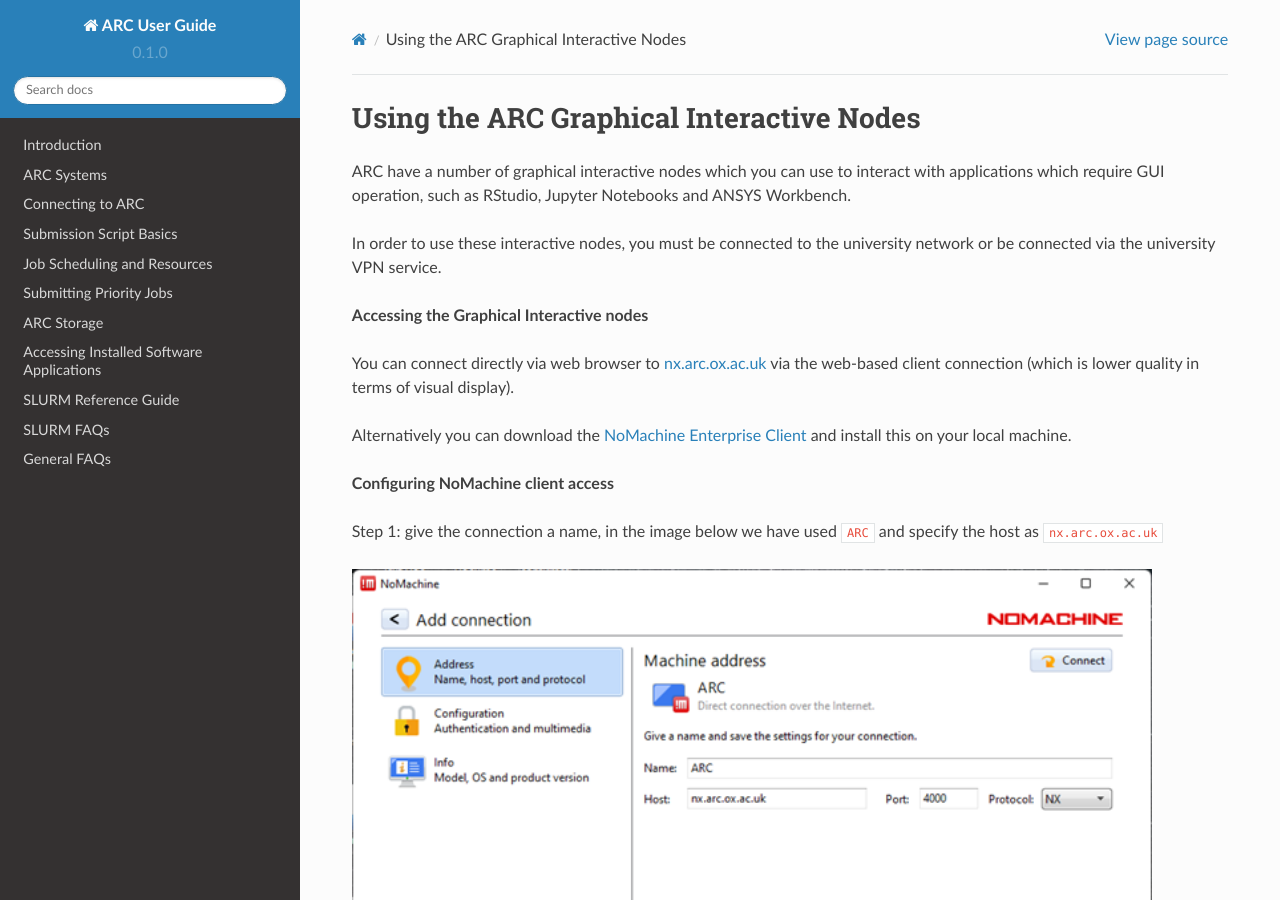
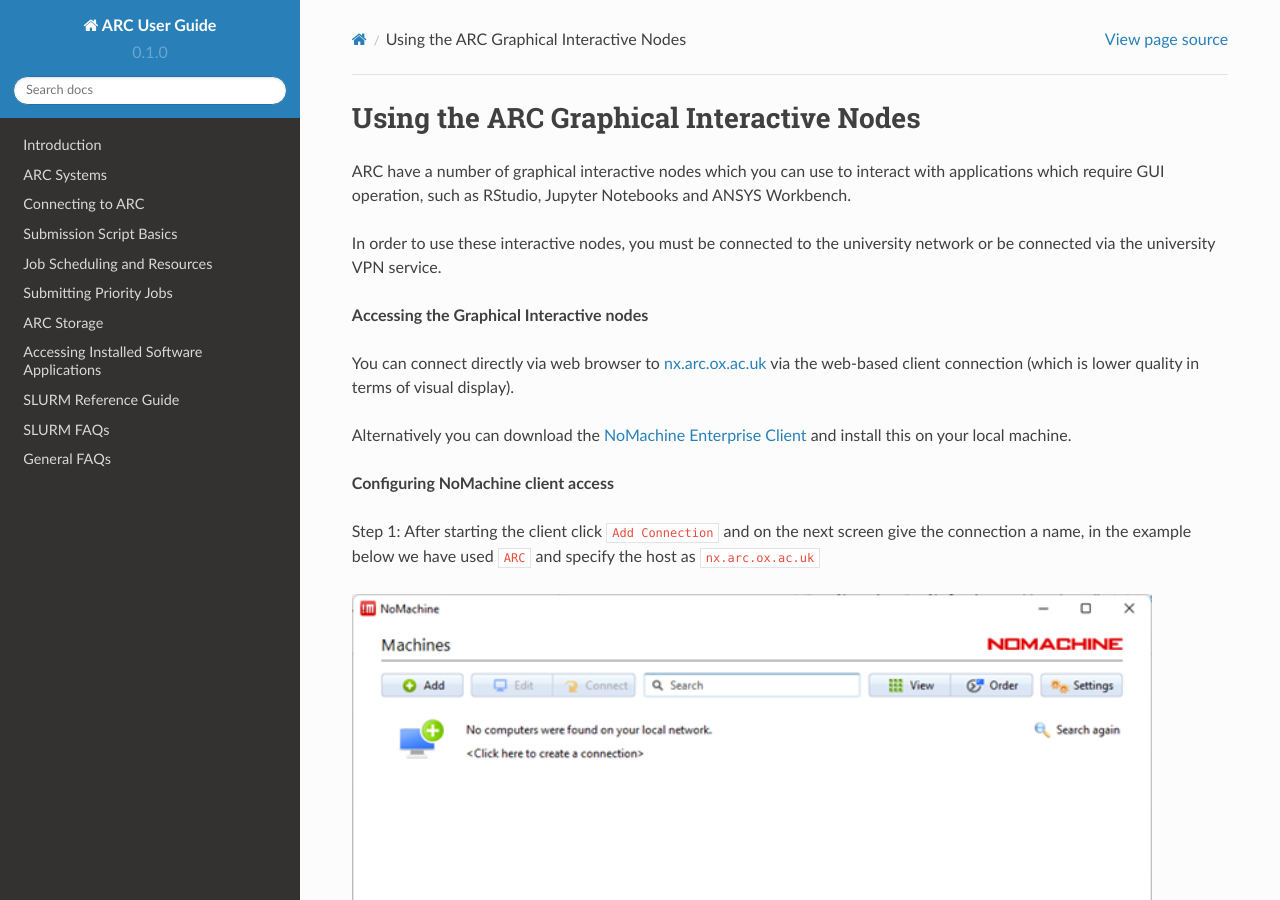
Before and after one commit to tina-friedrich/arc-user-guide, a Sphinx documentation site: the page built from docs/source/arc-gfx-interactive.rst, in a window 1280 px wide and 900 px high. Built offline with Sphinx 7.4.7 and the Read the Docs theme 2.0.0, drawn with Linux system fonts in a browser that asks for light colours.

Commit message:
Update arc-gfx-interactive.rst

```diff
--- a/docs/source/arc-gfx-interactive.rst
+++ b/docs/source/arc-gfx-interactive.rst
@@ -19,7 +19,11 @@
 **Configuring NoMachine client access**
 
 
-Step 1: give the connection a name, in the image below we have used ``ARC`` and specify the host as ``nx.arc.ox.ac.uk``
+Step 1: After starting the client click ``Add Connection`` and on the next screen give the connection a name, in the example below we have used ``ARC`` and specify the host as ``nx.arc.ox.ac.uk``
+
+.. image:: images/arc-client.png
+  :width: 800
+  :alt: Client Install Start
 
 .. image:: images/arc-client1.png
   :width: 800
```
